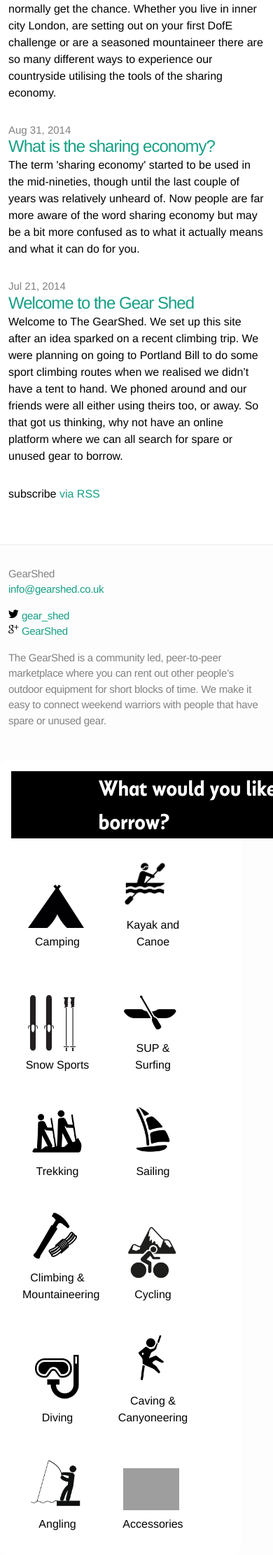
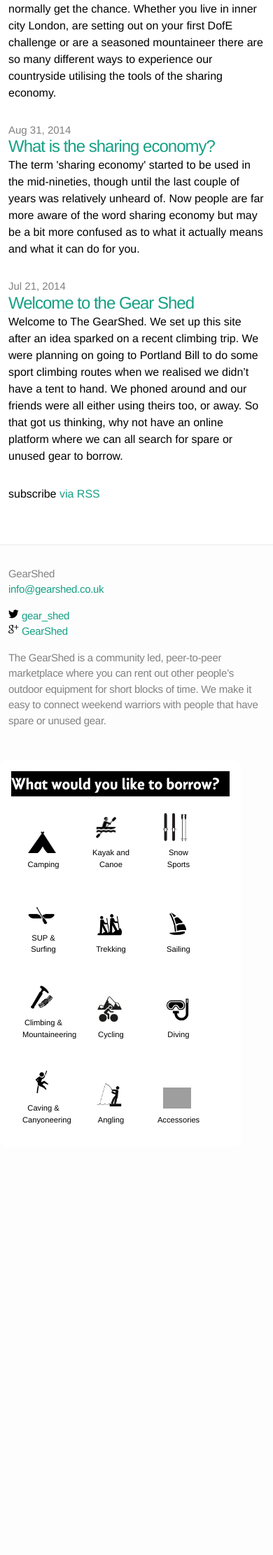
Before and after one commit to Gearshed/Gearshed-Blog, a Jekyll site: the page built from index.html, in a window 390 px wide. Shown: the part 1692-3914 px from the top of the page at 70% size. Built offline with Jekyll 4.4.1, drawn with Linux system fonts in a browser that asks for light colours; nearby versions of some CDN libraries; library files that are not in the unit come from our copies; comment, search, counter and statistics services are not loaded; after the commit the page ends 3332 px from its top, so only the background shows below that; grey boxes are pictures that could not be loaded.

Commit message:
adding in media query for modal

```diff
--- a/css/main.css
+++ b/css/main.css
@@ -214,6 +214,27 @@ a:visited { color: #0c5a4b; }
   margin-bottom: 0;
   margin-left: 0;
 }
+
+/*Modify Modal for phones*/
+@media screen and (max-width: 600px) {
+  #modal h1 {
+    padding-left: 0;
+    font-size: 150%;
+    width:100%;
+  }
+  .home .iconImage {
+    max-height: 40px;
+    max-width: 40px;
+  }
+  .home .icon {
+    width:60px;
+  }
+  .home .iconTitle {
+  font-size: 70%;
+  }
+
+}
+
 .posts { list-style-type: none; }
 
 .posts li { margin-bottom: 30px; }
```
